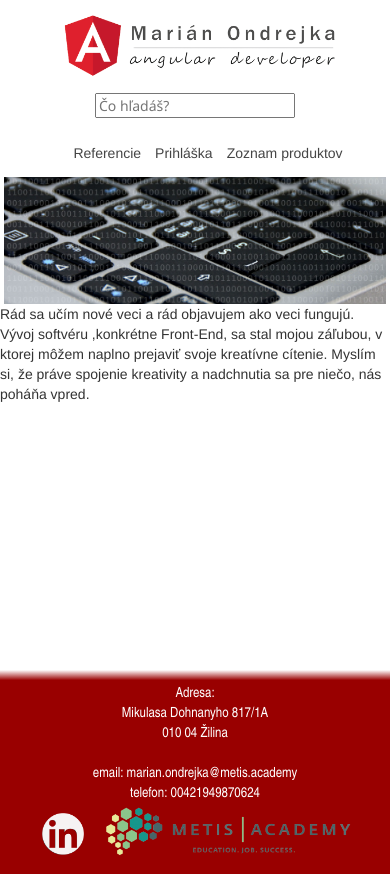
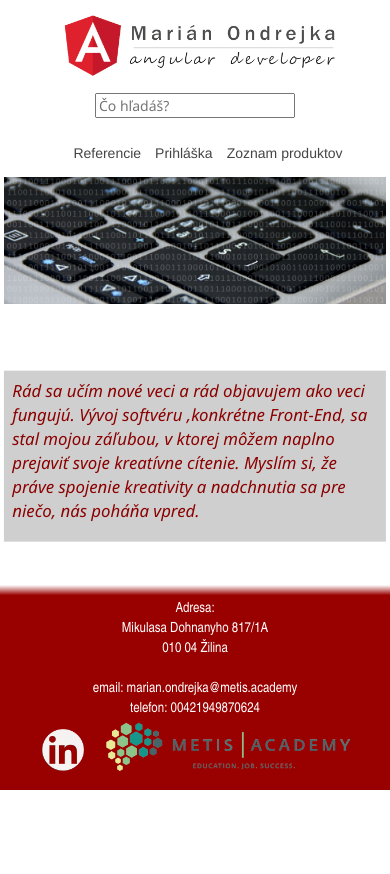
Before and after one commit to marioavaj/1.3.2---Zadanie--Simple-layout-aplik-cie, an Angular app: page / in a window 390 px wide. After the commit the page ends 844 px from the top, so only its background shows below. Built offline with nearby package versions, Linux system fonts and the light colour scheme.

Commit message:
Responsible Design

```diff
--- a/src/app/WelcomePage/welcome/welcome.component.css
+++ b/src/app/WelcomePage/welcome/welcome.component.css
@@ -21,12 +21,11 @@ padding: 0;
 }
 
 .vhSpace{
-  height: 40vh;
+  height: 30vh;
 }
 .centered {
   position: absolute;
-
-  top: 50%;
+    top: 50%;
   left: 50%;
   transform: translate(-50%, -50%);
   color:darkred;
@@ -37,17 +36,20 @@ padding: 0;
   border-radius: 20px;
 }
 
-.centered {
-  position: absolute;
+.centeredUnder600 {
+  display: none;
+  position: relative;
+  width: 98%;
   top: 50%;
   left: 50%;
   transform: translate(-50%, -50%);
   color:darkred;
   font-family: 'Segoe UI', Tahoma, Geneva, Verdana, sans-serif;
   font-style: italic;
-  font-size: 2em;
+  font-size: 1.5em;
   background-color: rgba(192, 192, 192, 0.757);
-  border-radius: 20px;
+  padding: .5em;
+
 }
 
 @media only screen and (max-width: 1000px) {
@@ -74,11 +76,10 @@ padding: 0;
 
 @media only screen and (max-width: 600px) {
   .centered{
-  font-size: 1em;
-  padding: .5em;
-  top: 20%;
-  left: 20%;
-  transform: translate(-15%, -2%);
+  display: none;
+  }
+  .centeredUnder600{
+    display: block;
   }
 
   .container{
@@ -91,4 +92,9 @@ padding: 0;
   .centered{
  display: none;
   }
+  .centeredUnder600{
+    top: 60%;
+    font-size: 1.2em;
+  }
+
 }
--- a/src/app/product-detail/product-detail.component.css
+++ b/src/app/product-detail/product-detail.component.css
@@ -35,3 +35,11 @@
     margin: 2em;
 
   }
+
+  @media only screen and (max-width: 640px) {
+    .detail{
+      background-color: bisque;
+      width: 85%;
+      margin: 2em;
+  }
+}
```
